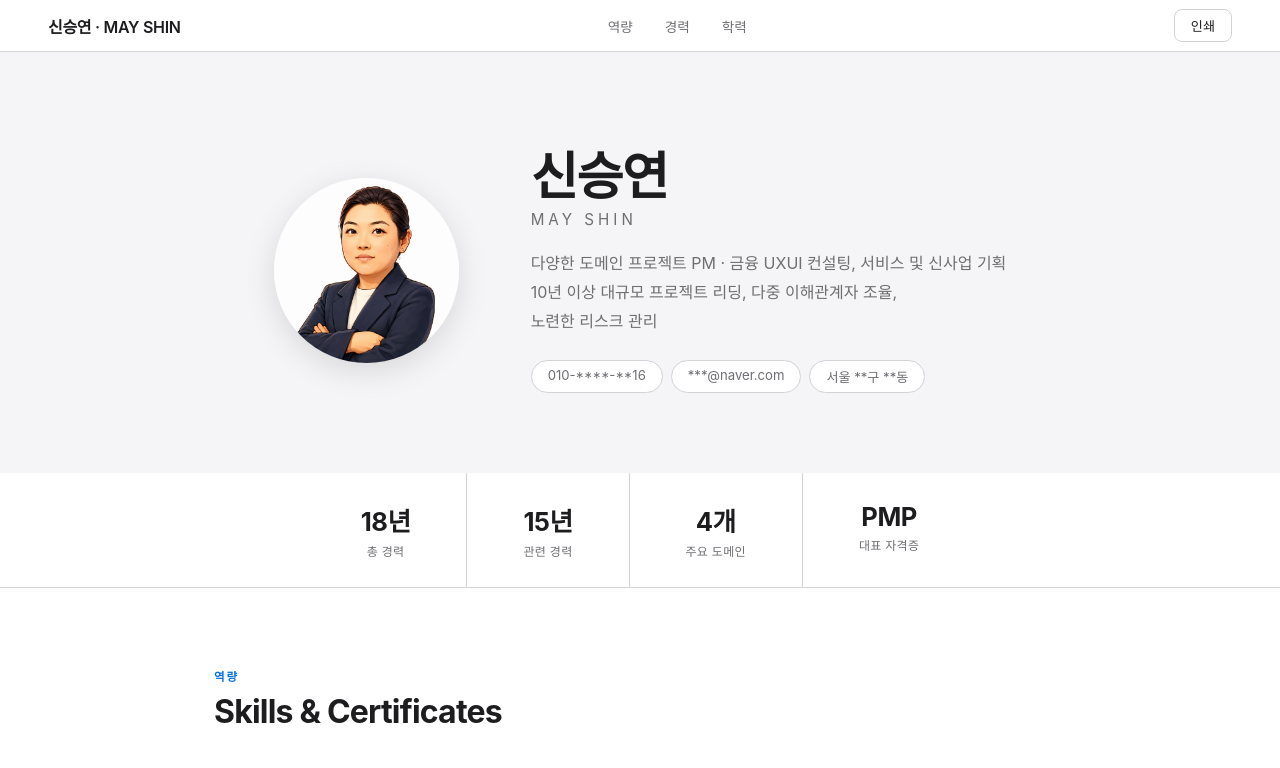
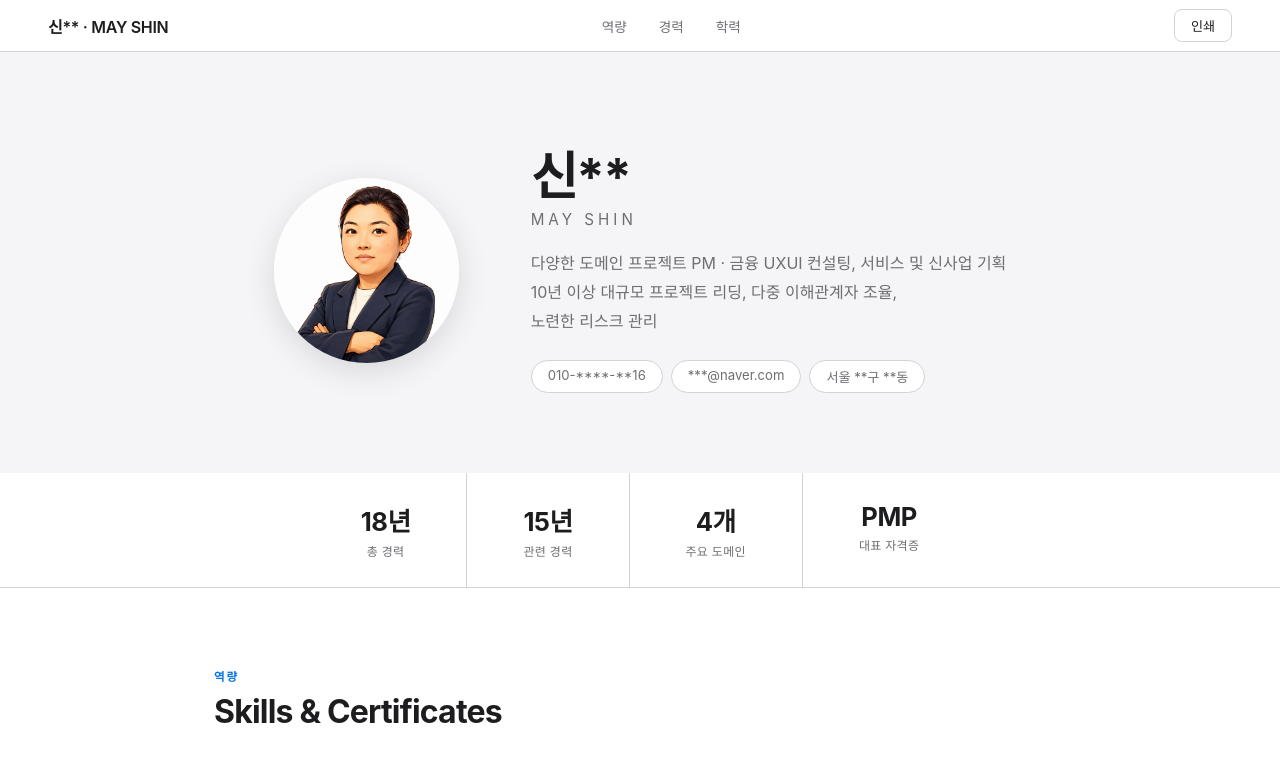
Before and after one commit to harp4may-arch/myResume, a plain HTML site: page profile.html in a window 1280 px wide. Shown: the top 768 px of the page. Drawn offline with Linux system fonts and the light colour scheme.

Commit message:
Mask name, remove real photo, add private build setup
- 이름 신승연 → 신** 마스킹 (title/nav/hero/footer/alt)
- 실사진 my pic.png 저장소에서 제거 (private/photo.png로 이동)
- .gitignore 추가: private/, PDF, PPTX 커밋 차단
- build-full.ps1: 로컬 전용 실명 HTML+PDF 생성 스크립트

Co-Authored-By: Claude Fable 5 <noreply@anthropic.com>

```diff
--- a/profile.html
+++ b/profile.html
@@ -3,7 +3,7 @@
 <head>
   <meta charset="UTF-8">
   <meta name="viewport" content="width=device-width, initial-scale=1.0">
-  <title>신승연 | MAY SHIN</title>
+  <title>신** | MAY SHIN</title>
   <style>
     :root {
       --fg: #1d1d1f;
@@ -522,7 +522,7 @@
 
   <!-- Nav -->
   <nav>
-    <div class="nav-name">신승연 · MAY SHIN</div>
+    <div class="nav-name">신** · MAY SHIN</div>
     <ul class="nav-links">
       <li><a href="#skills">역량</a></li>
       <li><a href="#experience">경력</a></li>
@@ -533,9 +533,9 @@
 
   <!-- Hero -->
   <div class="hero">
-    <img src="MyPic2.png" alt="신승연" class="hero-photo">
+    <img src="MyPic2.png" alt="프로필" class="hero-photo">
     <div class="hero-body">
-      <h1>신승연</h1>
+      <h1>신**</h1>
       <div class="hero-en">MAY SHIN</div>
       <p class="hero-desc">
         다양한 도메인 프로젝트 PM · 금융 UXUI 컨설팅, 서비스 및 신사업 기획<br>
@@ -1314,7 +1314,7 @@
   </section>
 
   <footer>
-    <p>&copy; 2026 신승연 · MAY SHIN</p>
+    <p>&copy; 2026 신** · MAY SHIN</p>
   </footer>
 
   <script>
```
Also changed, not shown: 2 other files.
